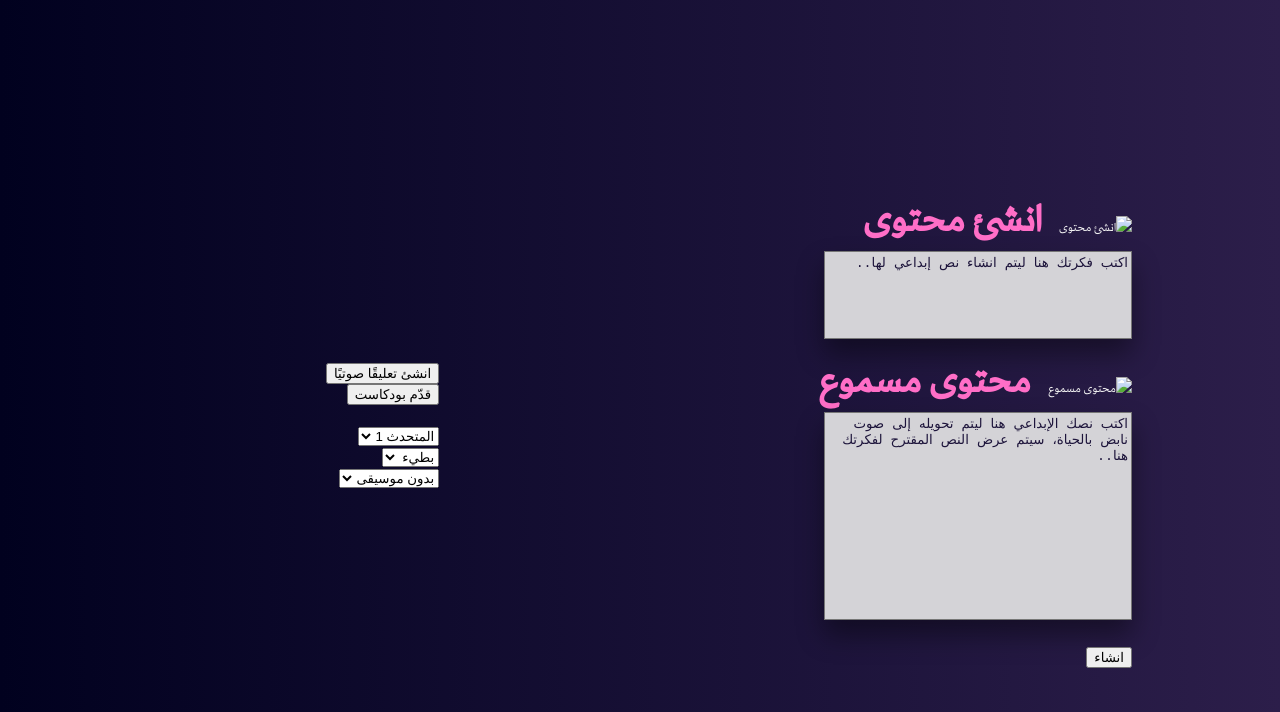
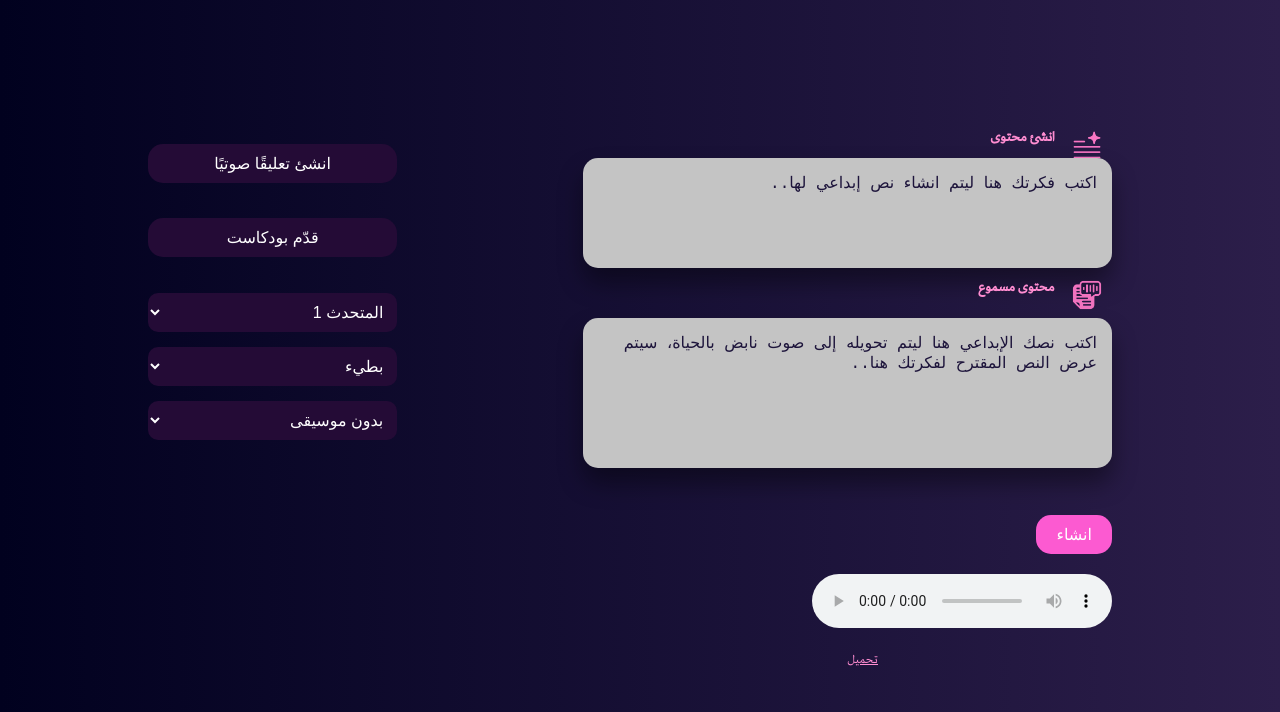
Before and after one commit to fatimahmji/RenanPlatform, a plain HTML site: page ttsmodel.html in a window 1280 px wide. Shown: the part 88-800 px from the top of the page. Drawn offline with Linux system fonts and the light colour scheme.

Commit message:
Update the TTSModel Page and add it into CSS

```diff
--- a/styles.css
+++ b/styles.css
@@ -492,6 +492,124 @@ textarea::placeholder {
     filter: invert(60%) sepia(100%) saturate(700%) hue-rotate(290deg) brightness(110%) contrast(105%);
 }
 
+
+/*TTS-Model Page*/
+.content-tts-model {
+    display: flex;
+    justify-content: space-between;
+    padding: 20px;
+    max-width: 1200px;
+    margin: auto;
+}
+
+.tts-inputs-div {
+    flex: 2;
+    margin-right: 20px;
+}
+
+.tts-buttons-div {
+    flex: 1;
+    text-align: center;
+}
+
+.tts-icons {
+    width: 30px;
+    height: 30px;
+    vertical-align: middle;
+}
+
+.tts-titles {
+    font-size: 18px;
+    margin-left: 10px;
+    color: #FF8DD1; /* Pink color */
+}
+
+.input-textarea {
+    width: 100%;
+    padding: 15px;
+    border: none;
+    border-radius: 15px;
+    margin-top: 10px;
+    background-color: #C4C4C4; /* Light gray background for text areas */
+    color: #181238; /* Dark text color for readability */
+    font-size: 16px;
+}
+
+#tts-input {
+    margin-top: 20px;
+    height: 120px; /* Increased height for the second textarea */
+}
+
+button {
+    background-color: #FC5AD1; /* Vibrant pink color */
+    border: none;
+    border-radius: 15px;
+    padding: 10px 20px;
+    color: white;
+    font-size: 16px;
+    margin-top: 20px;
+    cursor: pointer;
+    transition: background-color 0.3s ease;
+}
+
+button:hover {
+    background-color: #FF69B4; /* Slightly darker pink on hover */
+}
+
+#download-link, #audio-result {
+    display: block;
+    margin-top: 20px;
+    text-align: center;
+    color: #FF8DD1; /* Pink color */
+}
+
+.tts-buttons-div button {
+    width: 100%;
+    margin-bottom: 15px;
+}
+
+.tts-buttons-div select {
+    width: 100%;
+    padding: 10px;
+    border-radius: 10px;
+    border: none;
+    background-color: #A74DBF; /* Purple color */
+    color: #fff; /* White text */
+    font-size: 16px;
+    margin-bottom: 15px;
+}
+
+.tts-buttons-div button, .tts-buttons-div select {
+    background-color: #240B36; /* Darker purple for buttons */
+    border: none;
+    color: white;
+}
+
+.tts-buttons-div button:hover, .tts-buttons-div select:hover {
+    background-color: #401C61; /* Slightly lighter purple on hover */
+}
+
+.tts-buttons-div .tts-icons {
+    margin-right: 10px;
+}
+
+.tts-titles {
+    color: #FF8DD1; /* Light pink for titles */
+}
+
+.tts-inputs-div .tts-icons {
+    margin-right: 10px;
+}
+
+.tts-buttons-div select option {
+    background-color: #240B36; /* Dark purple */
+    color: white;
+}
+
+
+
+
+
 /* Responsive Styles */
 @media (max-width: 1200px) {
     .main-right {
--- a/ttsmodel.html
+++ b/ttsmodel.html
@@ -19,14 +19,14 @@
         <img src="./images/logo/renan_logo.png" alt="رِنـــان" class="logo">
     </header>
 
-    <div id="ttsmodel" class="content active">
+    <div id="ttsmodel" class="content-tts-model active">
         <!-- TTS Model content here -->
         <div class="tts-inputs-div">
-            <img src="./icons/generate_text.png" alt="انشئ محتوى" class="tts-icons">
+            <img src="./images/icons/generate_text.png" alt="انشئ محتوى" class="tts-icons">
             <span class="tts-titles"> انشئ محتوى </span> <br>
             <textarea id="text-gen-input" class="input-textarea" style="height: 80px;" placeholder="اكتب فكرتك هنا ليتم انشاء نص إبداعي لها.."></textarea> <br>
 
-            <img src="./icons/text_to_speech.png" alt="محتوى مسموع" class="tts-icons">
+            <img src="./images/icons/text_to_speech.png" alt="محتوى مسموع" class="tts-icons">
             <span class="tts-titles"> محتوى مسموع </span> <br>
             <textarea id="tts-input" class="input-textarea" placeholder="اكتب نصك الإبداعي هنا ليتم تحويله إلى صوت نابض بالحياة، سيتم عرض النص المقترح لفكرتك هنا.."></textarea> <br><br>
 
```
